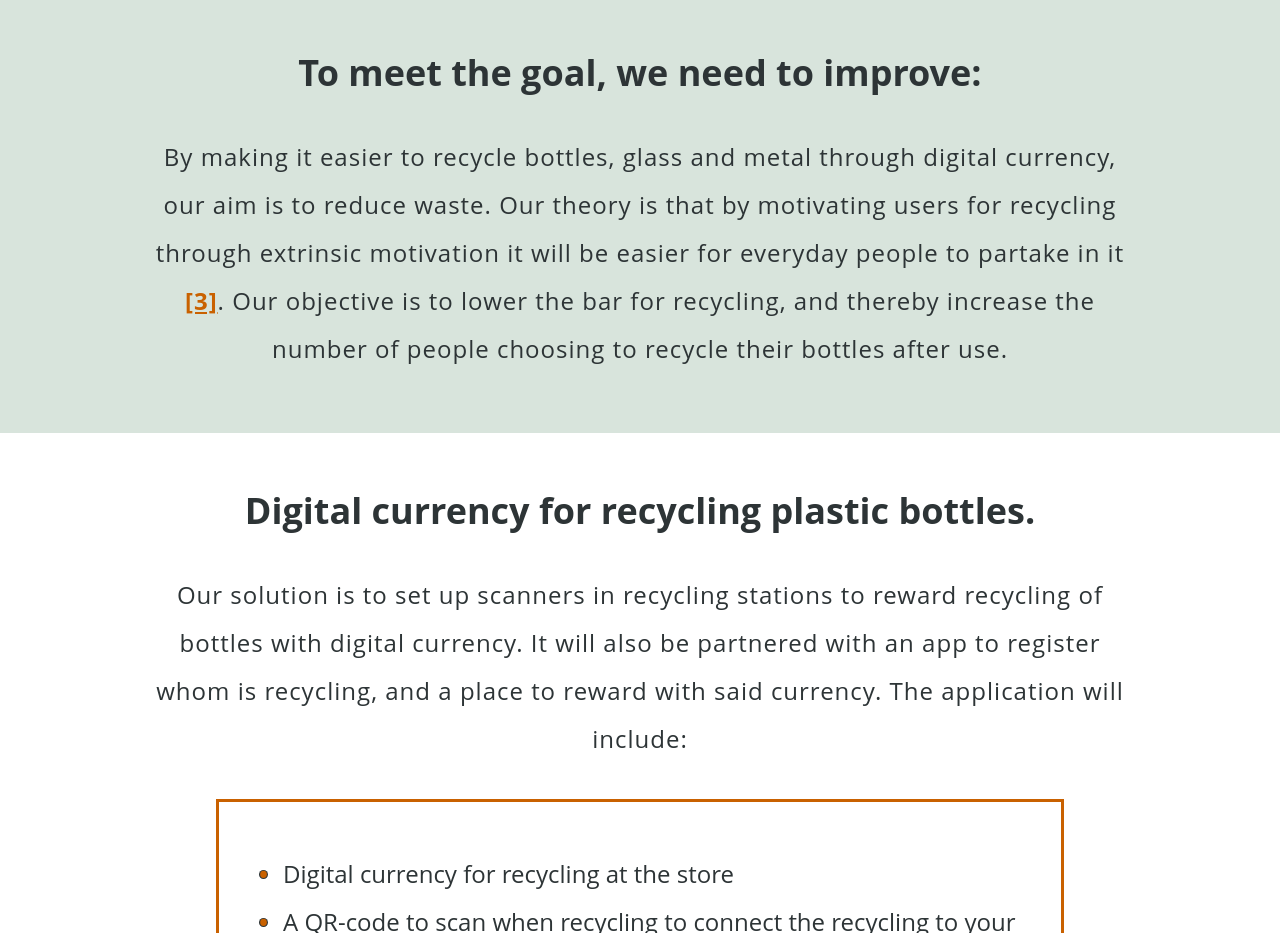
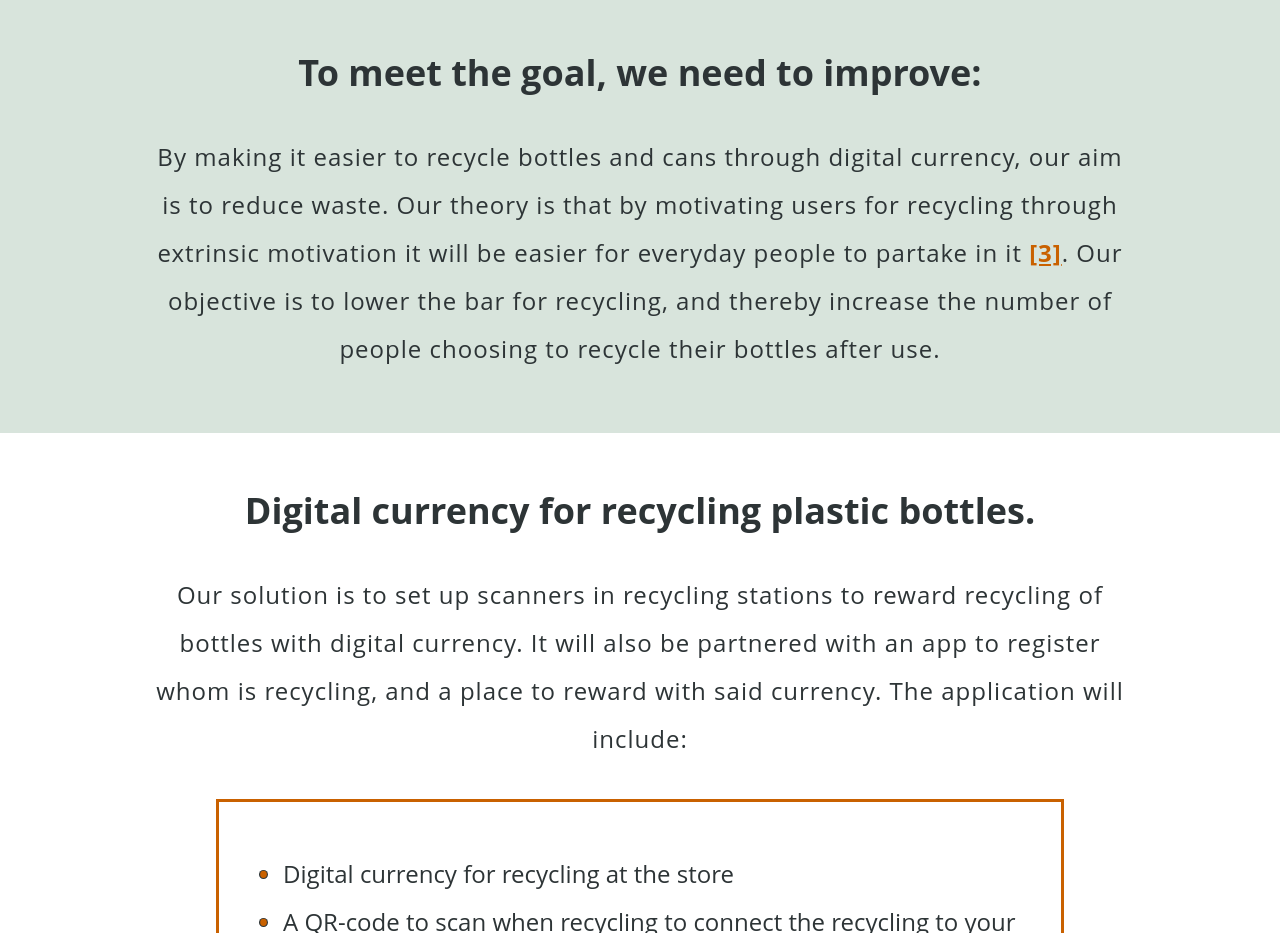
Before and after one commit to TheaEH/FinalProject, a plain HTML site: page index.html in a window 1280 px wide. Shown: the part 1240-2173 px from the top of the page. Drawn offline with Linux system fonts and the light colour scheme.

Commit message:
Update index.html

```diff
--- a/index.html
+++ b/index.html
@@ -43,7 +43,7 @@
             <div class="grey">
                 <h2>To meet the goal, we need to improve:</h2>
                 <p>
-                    By making it easier to recycle bottles, glass and metal through digital currency, our aim
+                    By making it easier to recycle bottles and cans through digital currency, our aim
                     is to reduce waste. Our theory is that by motivating users for recycling through extrinsic motivation
                     it will be easier for everyday people to partake in it <a href="https://www.healthline.com/health/extrinsic-motivation#examples" target="blank">[3]</a>.
                     Our objective is to lower the bar for recycling, and thereby increase the number
```
